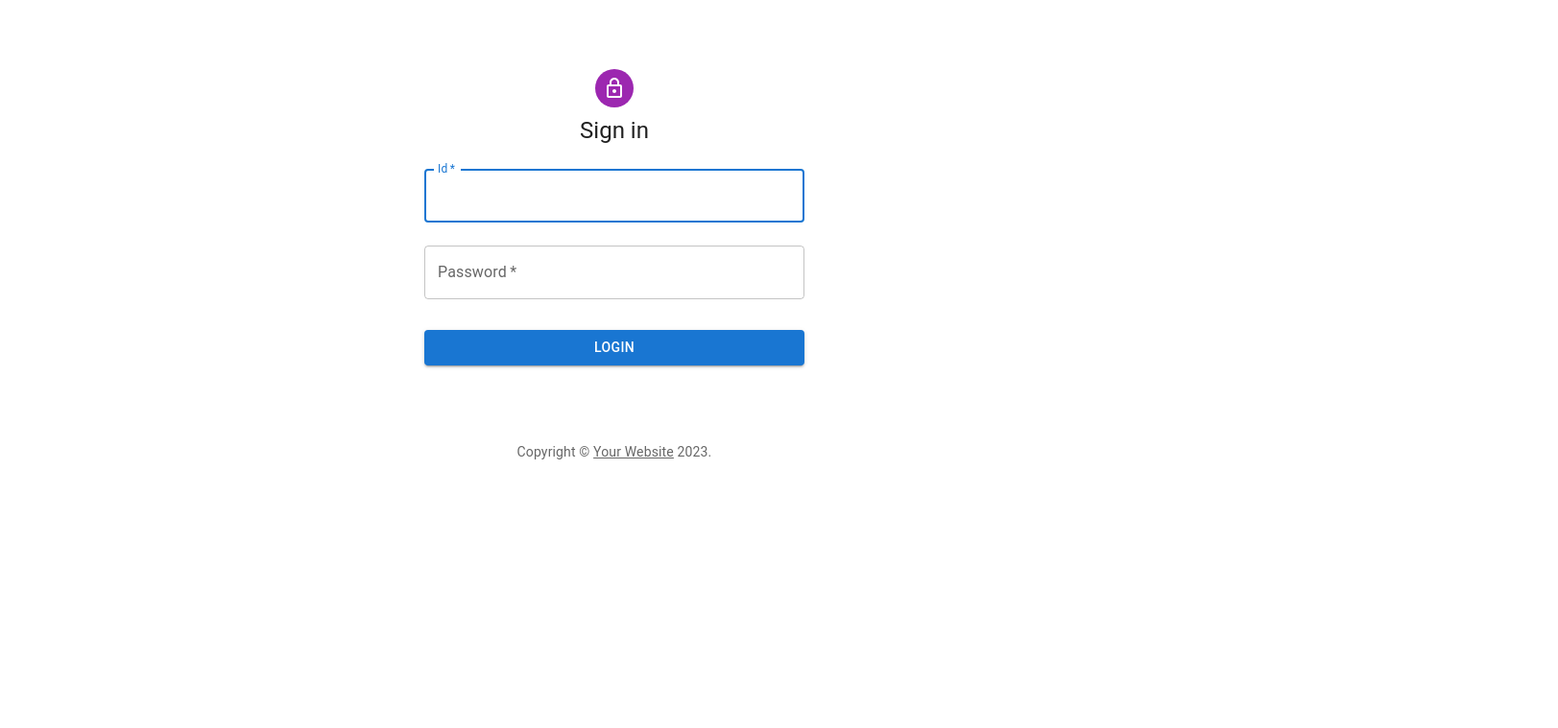
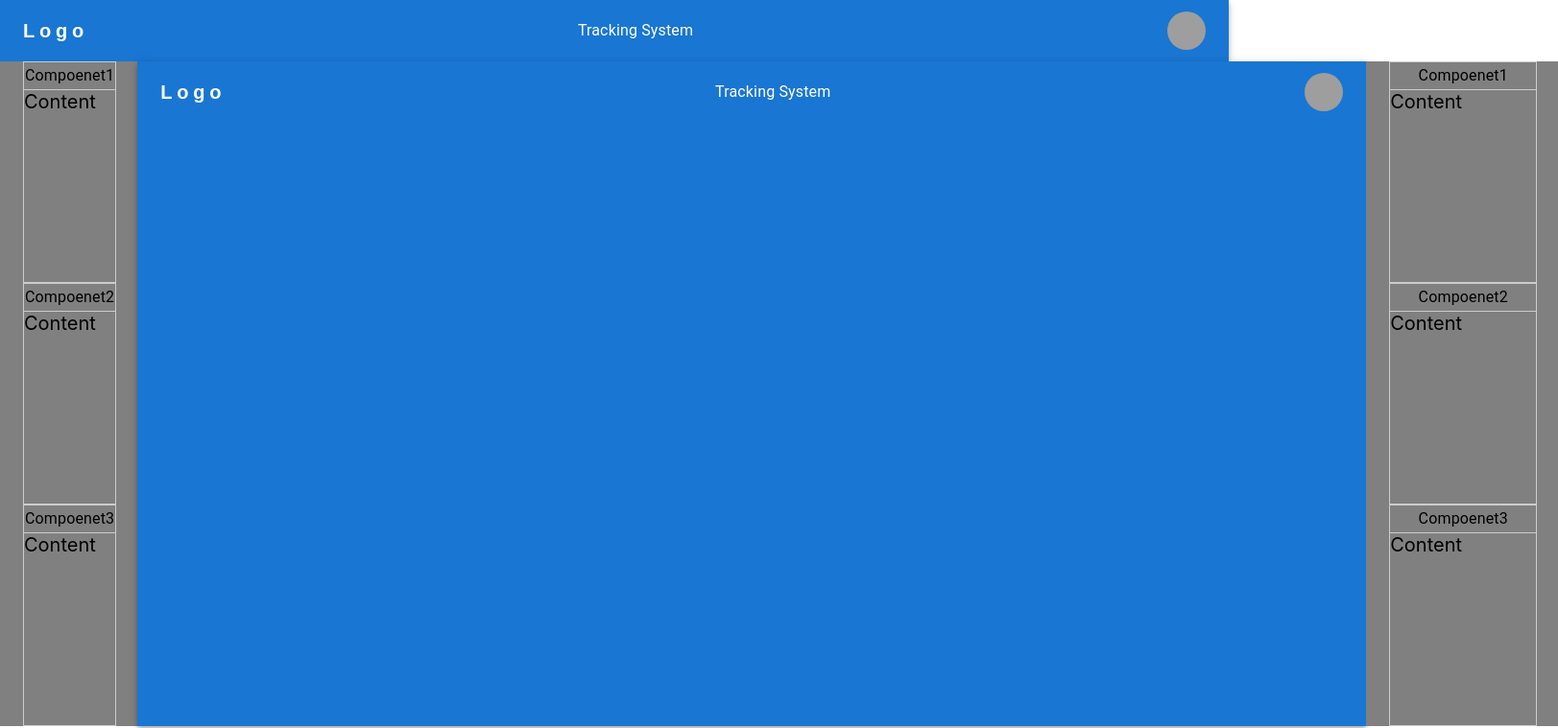
Before and after one commit to EsRun/TrackingGps, a React (Create React App) app: page / in a window 1280 px wide. Before the commit this address led to /login. Shown: the top 759 px of the page at 96% size, 1623 px wide, since content can reach past the window. Built offline with nearby package versions, Linux system fonts and the light colour scheme; grey boxes are pictures that could not be loaded.

Commit message:
fix : link component check

```diff
--- a/src/App.tsx
+++ b/src/App.tsx
@@ -7,7 +7,7 @@ import Tracking from "./pages/main/Tracking";
 import PrivateRoute from "./routes/PrivateRoute";
 
 function App() {
-  const [auth, setAuth] = useState(false);
+  const [auth, setAuth] = useState(true);
 
   return (
     <>
--- a/src/layout/Side.tsx
+++ b/src/layout/Side.tsx
@@ -1,4 +1,4 @@
-import { Container, Box, Theme, Typography } from "@mui/material";
+import { Container, Box, Theme, Typography, Link } from "@mui/material";
 import { OverridableComponent } from "@mui/material/OverridableComponent";
 import React from "react";
 
@@ -18,10 +18,15 @@ const SideComponent: React.FC<sideComponenetProps> = ({ title, link }) => {
         textDecoration: "none",
       }}
     >
-      <Typography align="center" variant="subtitle1" sx={{borderBottom: "1px solid #ccc"}}>
+      <Typography
+        align="center"
+        variant="subtitle1"
+        sx={{ borderBottom: "1px solid #ccc" }}
+      >
         {title}
       </Typography>
-      <Box height={200} >Content</Box>
+      <Link />
+      <Box height={200}>Content</Box>
     </Box>
   );
 };
```
